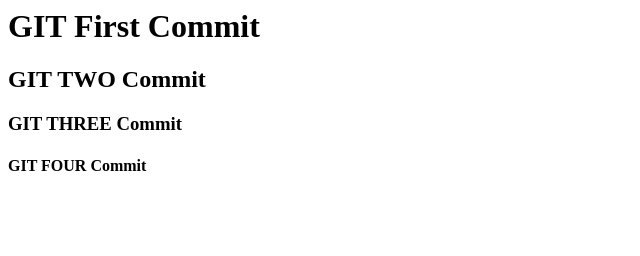
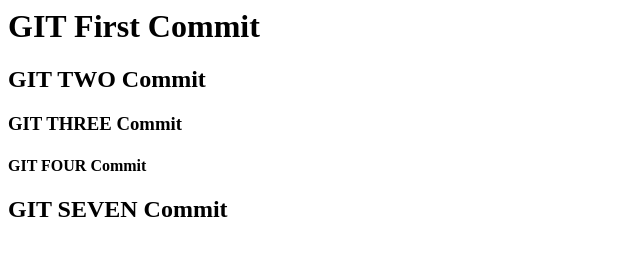
Before and after one commit to afiregit/html, a plain HTML site: page index.html in a window 1280 px wide. Shown: the whole page, without its empty margins (0-640 px from the left). Drawn offline with Linux system fonts and the light colour scheme.

Commit message:
dev Seven Index

```diff
--- a/index.html
+++ b/index.html
@@ -2,3 +2,4 @@
 <h2> GIT TWO  Commit</h2>
 <h3> GIT THREE Commit</h3>
 <h4> GIT FOUR  Commit</h4>
+<h2> GIT SEVEN Commit</h2>
```
